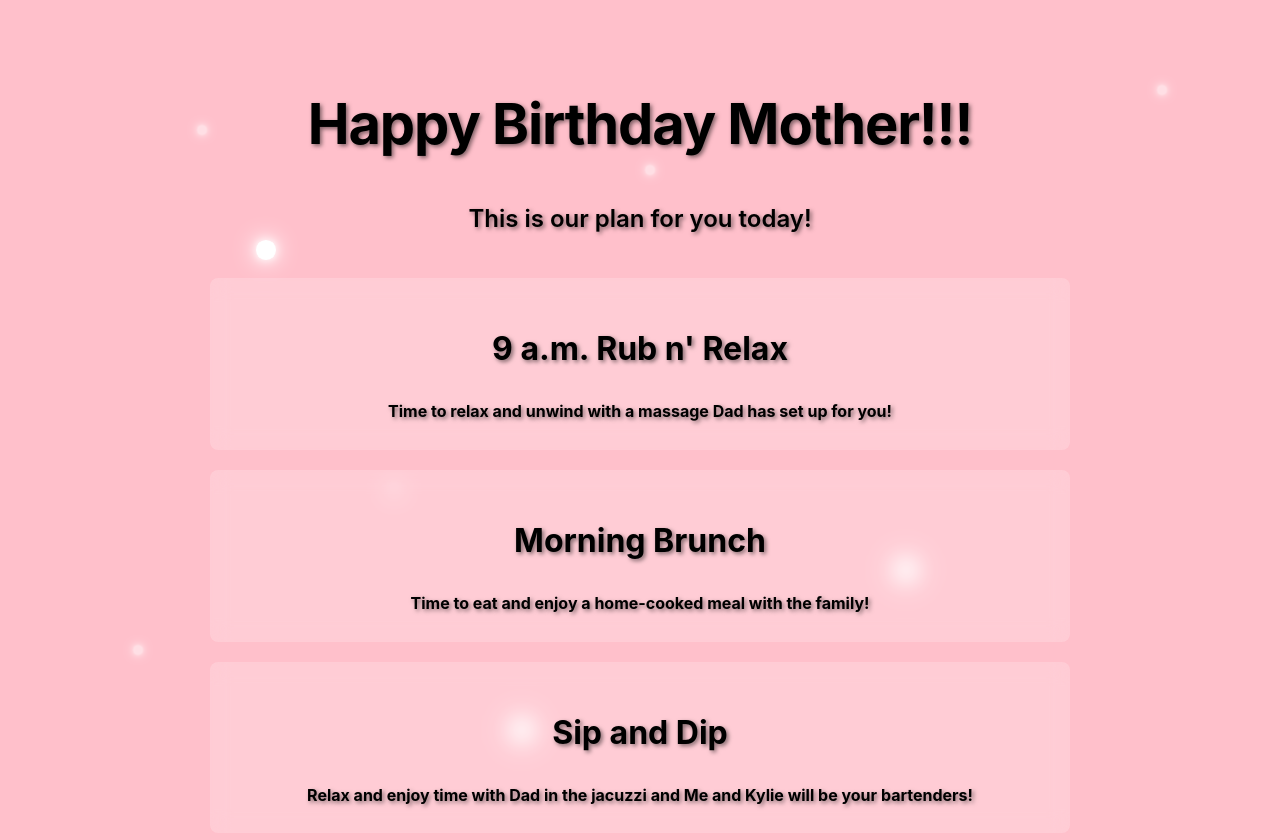
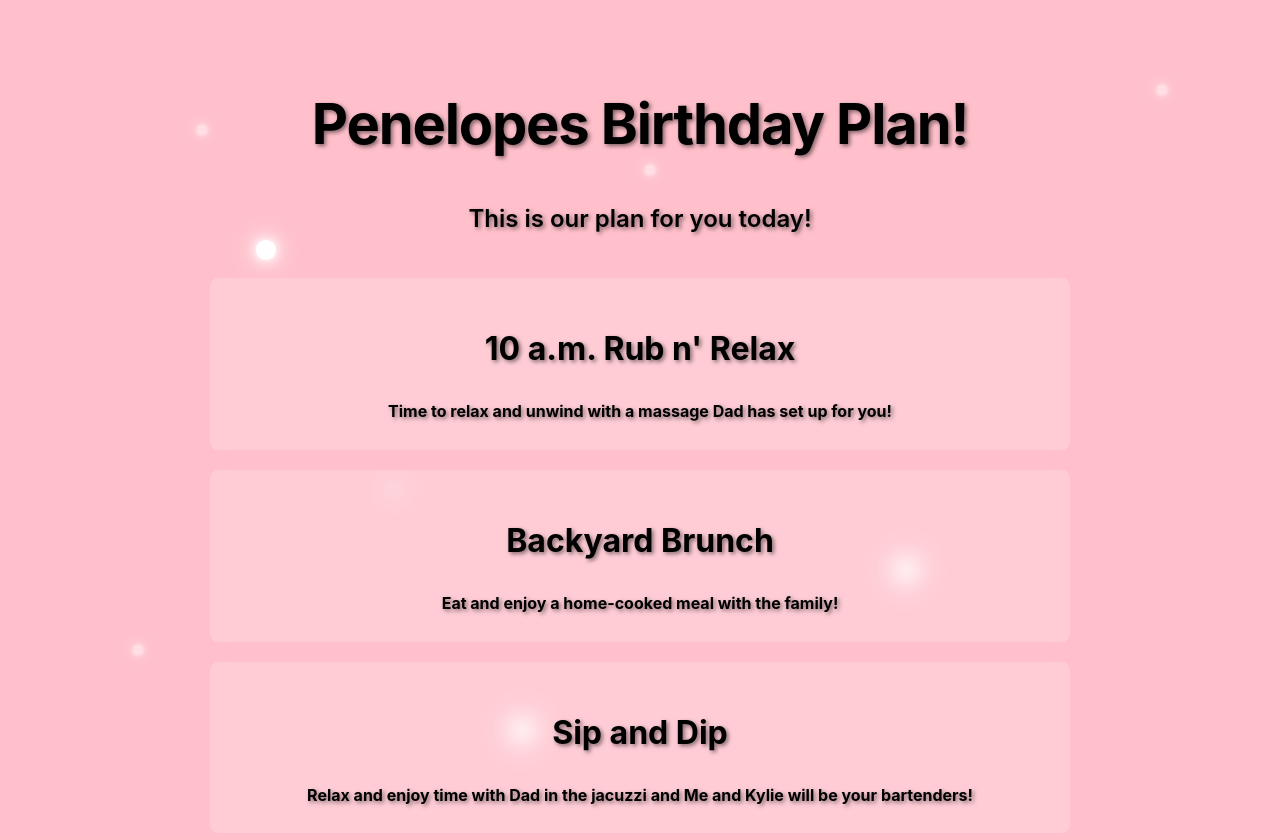
Before and after one commit to Mloperena/Moms-Birthday-Plan, a plain HTML site: page index.html in a window 1280 px wide. Shown: the top 836 px of the page. Drawn offline with Linux system fonts and the light colour scheme.

Commit message:
time correcetions

```diff
--- a/index.html
+++ b/index.html
@@ -25,20 +25,20 @@
     <!-- Main Content Container -->
     <main class="container">
         <header class="header">
-            <h1>Happy Birthday Mother!!!</h1>
+            <h1>Penelopes Birthday Plan!</h1>
             <p class="subtitle">This is our plan for you today!</p>
 
         </header>
 
         <section class="schedule">
             <article class="schedule-item">
-                <h3>9 a.m. Rub n' Relax</h3>
+                <h3>10 a.m. Rub n' Relax</h3>
                 <p>Time to relax and unwind with a massage Dad has set up for you!</p>
             </article>
 
             <article class="schedule-item">
-                <h3>Morning Brunch</h3>
-                <p>Time to eat and enjoy a home-cooked meal with the family!</p>
+                <h3>Backyard Brunch</h3>
+                <p>Eat and enjoy a home-cooked meal with the family!</p>
             </article>
 
             <article class="schedule-item">
```
